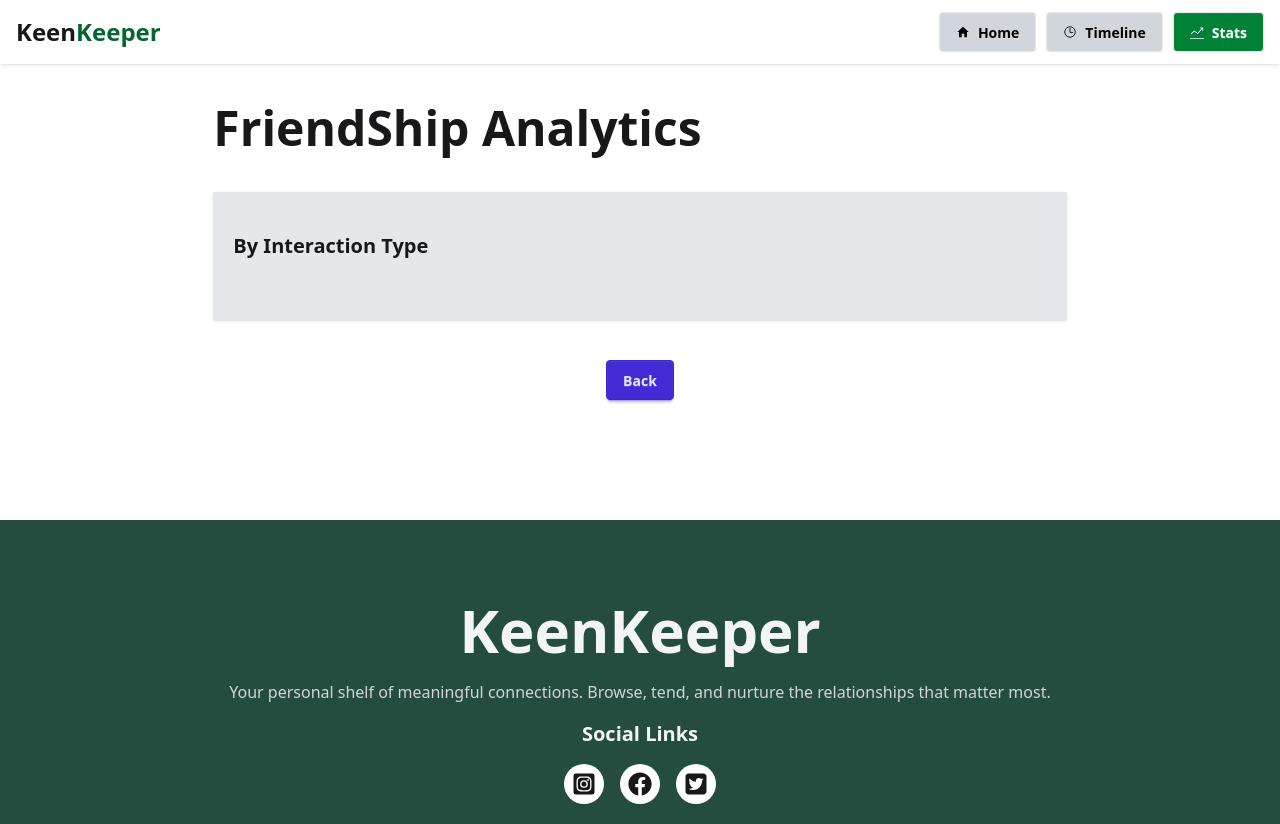
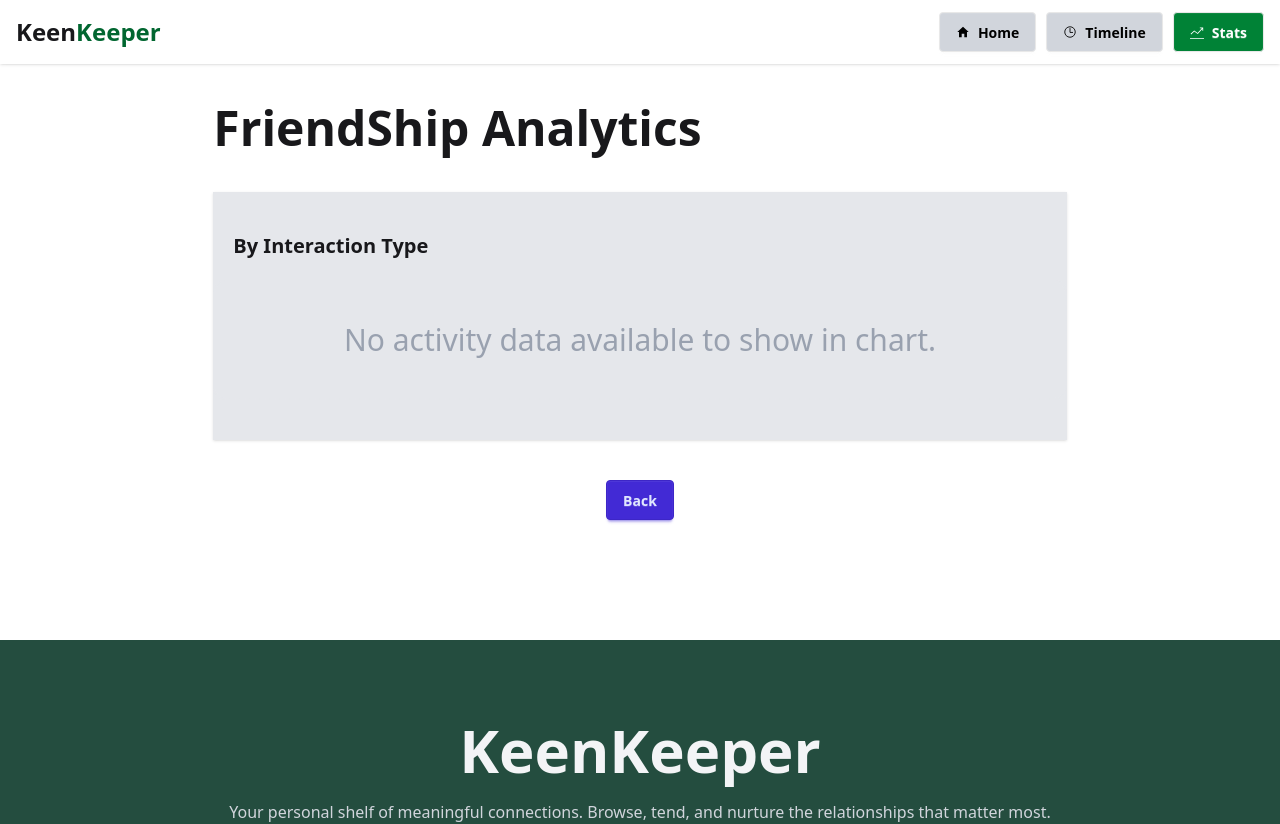
Before and after one commit to shakilkhan95/b13-a7-keen-keeper, a Next.js app: page /stats in a window 1280 px wide. Shown: the top 824 px of the page. Built offline with nearby package versions, Linux system fonts and the light colour scheme.

Commit message:
Activity chart with recharts added in stats page

```diff
--- a/package.json
+++ b/package.json
@@ -16,7 +16,7 @@
     "react-dom": "19.2.4",
     "react-icons": "^5.7.0",
     "react-toastify": "^11.1.0",
-    "recharts": "^3.8.1"
+    "recharts": "^3.10.1"
   },
   "devDependencies": {
     "@tailwindcss/postcss": "^4",
--- a/src/app/stats/page.jsx
+++ b/src/app/stats/page.jsx
@@ -1,3 +1,4 @@
+import ActivityChart from "@/components/Charts/ActivityChart";
 import Link from "next/link";
 
 export const metadata = {
@@ -14,7 +15,7 @@ const StatsPage = () => {
                 <div className="shadow mt-10 py-10 bg-gray-200">
                     <h1 className="font-extrabold px-5 pb-5 text-xl">By Interaction Type</h1>
 
-                    {/* Chart  */}
+                    <ActivityChart/>
                 </div>
 
                 <div className="flex justify-center my-10">
--- /dev/null
+++ b/src/components/Charts/ActivityChart.jsx
@@ -0,0 +1,51 @@
+'use client'
+
+import { FriendContext } from "@/contexts/FriendsProvider";
+import { useContext } from "react";
+import { Legend, Pie, PieChart, Tooltip } from "recharts";
+
+const ActivityChart = ({ isAnimationActive = true }) => {
+  const { timeLine, setTimeLine } = useContext(FriendContext)
+
+  const callCount = timeLine.filter(item => item.activityType === 'call').length;
+  const textCount = timeLine.filter(item => item.activityType === 'text').length;
+  const videoCount = timeLine.filter(item => item.activityType === 'video').length;
+
+  const data = [
+    {name: 'Call', value:callCount, fill: '#244D3F'},
+    {name: 'Text', value:textCount, fill: '#7F37F5'},
+    {name: 'Video', value:videoCount, fill: '#37A163'},
+  ];
+
+  const totalData = callCount + textCount + videoCount;
+
+  return (
+    <div>
+        {
+            totalData == 0 ? <div>
+                <div className="text-center py-10 border-2 border-dashed text-3xl border-gray-200 rounded-xl">
+                    <p className="text-gray-400">No activity data available to show in chart.</p>
+                </div>
+            </div> : <div className="flex justify-center">
+                <PieChart style = {{width: '100%', maxWidth:'500px', maxHeight: '80vh', aspectRatio: 1}} responsive>
+                    <Pie
+                        data = {data}
+                        innerRadius="80%"
+                        outerRadius = "100%"
+                        cornerRadius= "50%"
+                        fill = "#8884D8"
+                        paddingAngle={5}
+                        dataKey="value"
+                        isAnimationActive={isAnimationActive}
+                    />
+                    <Tooltip/>
+
+                    <Legend/>
+                </PieChart>
+            </div>
+        }
+    </div>
+  )
+};
+
+export default ActivityChart;
```
Also changed, not shown: 1 other file (tests, documents, lock files or other folders).
